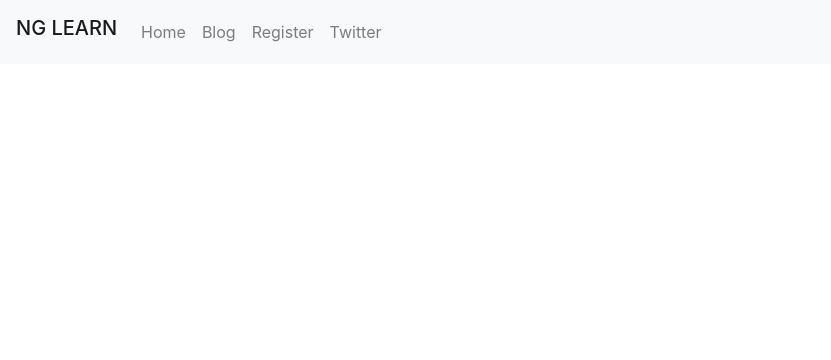
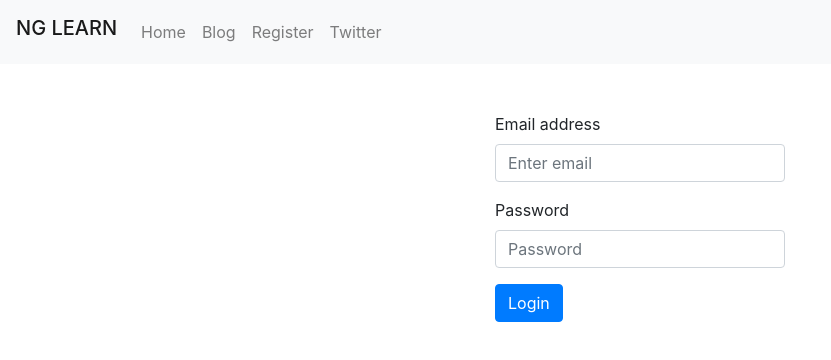
Before and after one commit to lokesh-coder/ng-learn, an Angular app: page / in a window 1280 px wide. Shown: the top 360 px of the page, without its empty margins (0-831 px from the left). Built offline with nearby package versions, Linux system fonts and the light colour scheme.

Commit message:
login component - end

```diff
--- a/src/app/app.component.ts
+++ b/src/app/app.component.ts
@@ -4,6 +4,7 @@ import { Component } from "@angular/core";
   selector: "app-root",
   template: `
     <app-navbar></app-navbar>
+    <app-login></app-login>
   `
 })
 export class AppComponent {}
--- a/src/app/app.module.ts
+++ b/src/app/app.module.ts
@@ -4,9 +4,10 @@ import { NgModule } from "@angular/core";
 import { AppComponent } from "./app.component";
 import { BrandComponent } from "./components/brand.component";
 import { NavbarComponent } from "./components/navbar/navbar.component";
+import { LoginComponent } from "./components/login/login.component";
 
 @NgModule({
-  declarations: [AppComponent, BrandComponent, NavbarComponent],
+  declarations: [AppComponent, BrandComponent, NavbarComponent, LoginComponent],
   imports: [BrowserModule],
   providers: [],
   bootstrap: [AppComponent]
--- a/src/app/components/login/login.component.ts
+++ b/src/app/components/login/login.component.ts
@@ -5,7 +5,7 @@ import { Component, Input, EventEmitter, Output } from "@angular/core";
   templateUrl: "./login.template.html"
 })
 export class LoginComponent {
-  // logic
+  onLogin() {
+    console.log("clicked login button");
+  }
 }
-
-/* dont forget to include it in module */
--- a/src/app/components/login/login.template.html
+++ b/src/app/components/login/login.template.html
@@ -1 +1,15 @@
-<!-- form -->
+<div class="container col-md-3 mt-5">
+  <form>
+    <div class="form-group">
+      <label>Email address</label>
+      <input type="email" class="form-control" placeholder="Enter email" />
+    </div>
+    <div class="form-group">
+      <label>Password</label>
+      <input type="password" class="form-control" placeholder="Password" />
+    </div>
+    <button type="submit" class="btn btn-primary" (click)="onLogin()">
+      Login
+    </button>
+  </form>
+</div>
```
